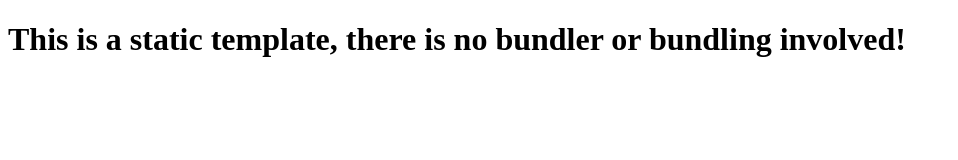
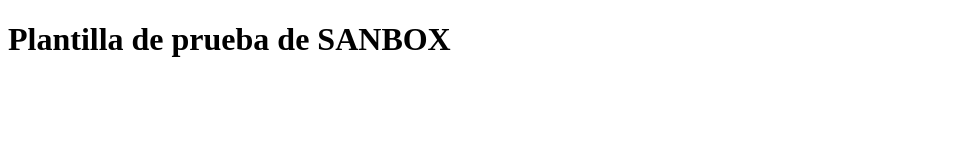
Before and after one commit to joseluisjacobo/Sanbox, a website: page index.html in a window 1280 px wide. Shown: the whole page, without its empty margins (0-958 px from the left). Drawn offline with Linux system fonts and the light colour scheme.

Commit message:
Update 2 files

```diff
--- a/index.html
+++ b/index.html
@@ -7,6 +7,6 @@
     <title>Static Template</title>
   </head>
   <body>
-    <h1>This is a static template, there is no bundler or bundling involved!</h1>
+    <h1>Plantilla de prueba de SANBOX</h1>
   </body>
 </html>
```
Also changed, not shown: 1 other file.
